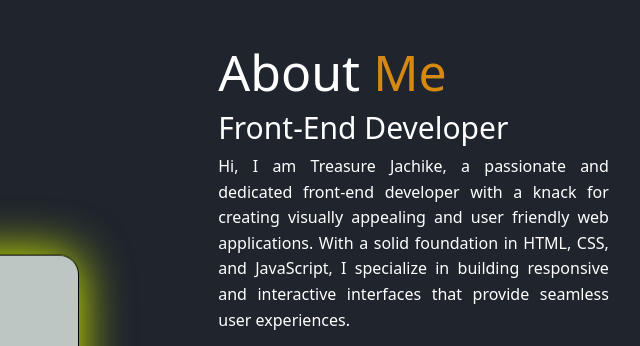
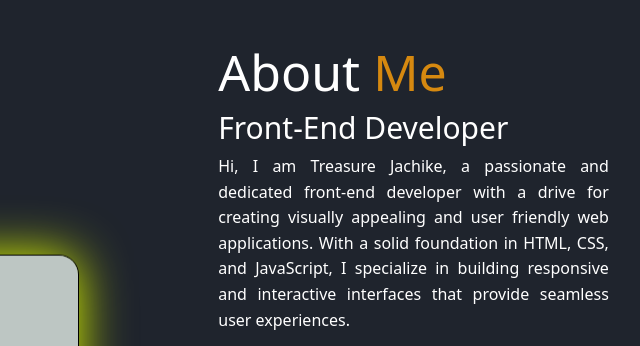
Before and after one commit to jachiketreasure/Treasure-Jachike-Portfolio, a plain HTML site: page index.html in a window 1280 px wide. Shown: the part 870-1216 px from the top of the page, 352-992 px from the left. Drawn offline with nearby package versions, Linux system fonts and the light colour scheme.

Commit message:
Refine about section content for clarity and engagement

```diff
--- a/index.html
+++ b/index.html
@@ -110,14 +110,10 @@
                 <h2 class="h2 hidden">About <span>Me</span></h2>
                 <h4 class="h4 hidden">Front-End Developer</h4>
                 <p>
-                    Hi, I am Treasure Jachike, a passionate and dedicated front-end developer with a knack for creating visually appealing and
-                    user friendly web applications. With a solid foundation in HTML, CSS, and JavaScript, I specialize in
-                    building responsive and interactive interfaces that provide seamless user experiences.
+                    Hi, I am Treasure Jachike, a passionate and dedicated front-end developer with a drive for creating visually appealing and user friendly web applications. With a solid foundation in HTML, CSS, and JavaScript, I specialize in building responsive and interactive interfaces that provide seamless user experiences.
                 </p>
                 <p>
-                    I have hands on experience with popular front-end frameworks like React.js, enabling me to develop
-                    dynamic and efficient web applications. I am also proficient in UI/UX design principles, ensuring that
-                    my designs are not only aesthetically pleasing but also intuitive and user friendly.
+                    I have hands on experience with popular front-end frameworks like React.js, enabling me to develop dynamic and efficient web applications. I am also proficient in UI/UX design principles, ensuring that my designs are not only aesthetically pleasing but also intuitive and user friendly.
                 </p>
                 <p>
                     Whether I am collaborating in a team or working independently, I always aim to deliver high quality work that solves real problems. My goal is to contribute to impactful projects and grow into a full stack developer in the near future.
```
